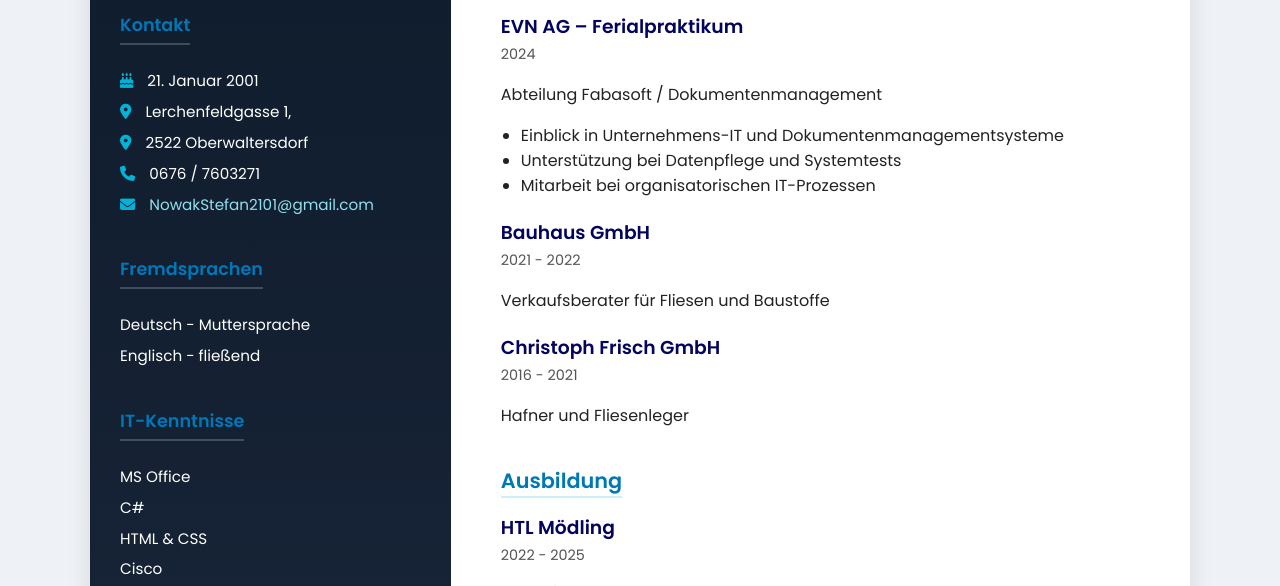
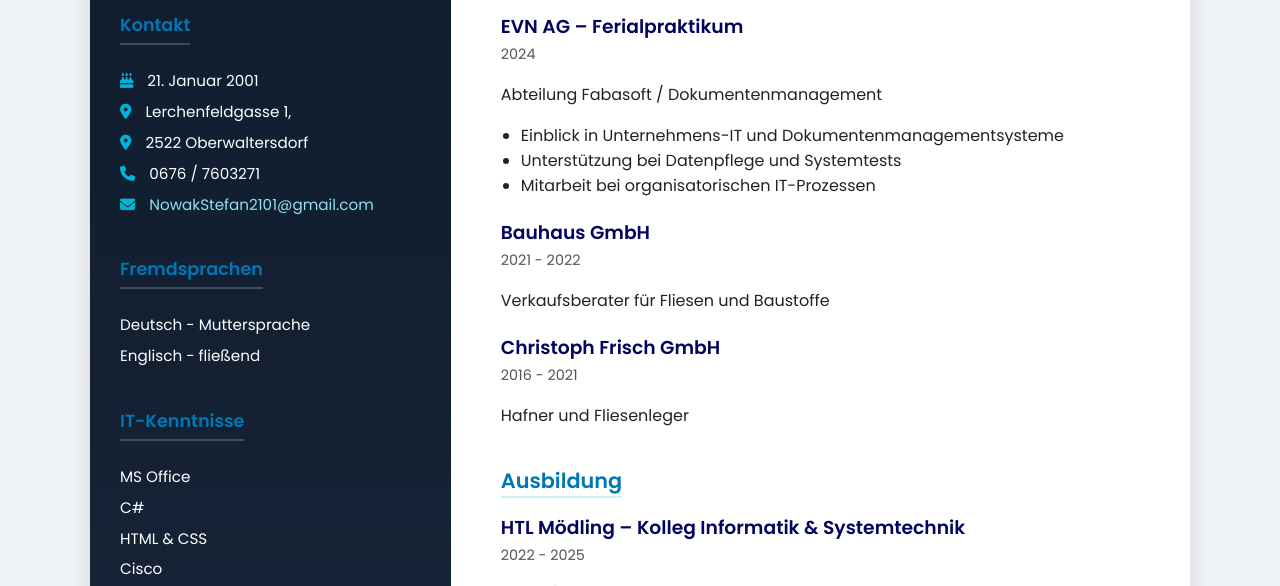
Before and after one commit to Stewooo/Lebenslauf, a plain HTML site: page index.html in a window 1280 px wide. Shown: the part 366-952 px from the top of the page. Drawn offline with Linux system fonts and the light colour scheme.

Commit message:
Update index.html

```diff
--- a/index.html
+++ b/index.html
@@ -99,7 +99,7 @@
         <h2>Ausbildung</h2>
 
         <div class="school">
-          <h3>HTL Mödling</h3>
+          <h3>HTL Mödling – Kolleg Informatik & Systemtechnik</h3>
           <span class="date">2022 - 2025</span>
           <p>Kolleg/Aufbaulehrgang Informatik und Systemtechnik – Abschluss im Oktober 2025</p>
         </div>
```
